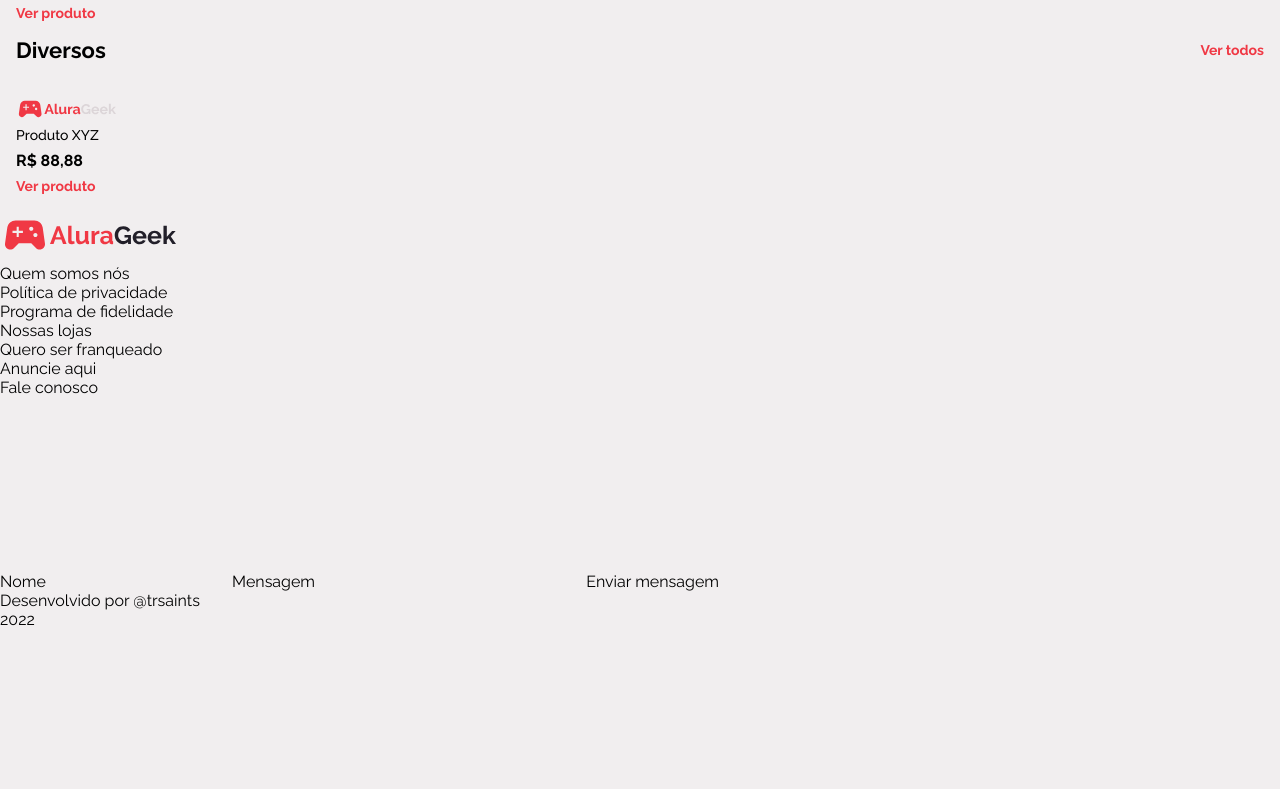
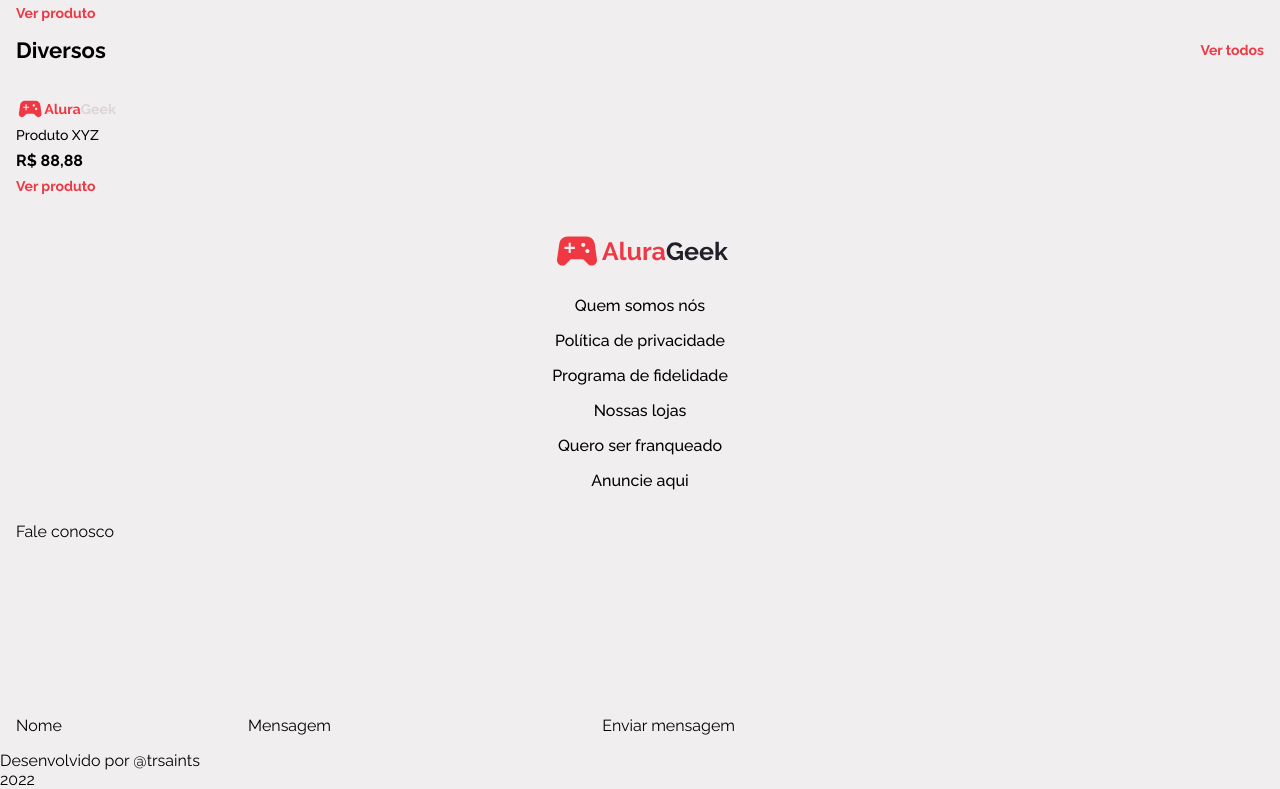
Before and after one commit to trsaints/challenge-ecommerce, a website: page index.html in a window 1280 px wide. Shown: the part 588-1377 px from the top of the page. Before the commit the page ends 1217 px from the top, so only its background shows below. Drawn offline with Linux system fonts and the light colour scheme.

Commit message:
Adicionado estilo para seção "info"

```diff
--- /dev/null
+++ b/app/styles/info.css
@@ -0,0 +1,19 @@
+.info {
+  padding: 1rem;
+}
+
+.info__navigation {
+  text-align: center;
+  margin-bottom: 2rem;
+}
+
+.navigation__list {
+  display: flex;
+  flex-direction: column;
+  gap: 1rem;
+  font-weight: 500;
+}
+
+.info__logo {
+  display: inline-block;
+}
--- a/app/styles/main.css
+++ b/app/styles/main.css
@@ -3,6 +3,7 @@
 @import url('./header.css');
 @import url('./main-hero.css');
 @import url('./main-products.css');
+@import url('./info.css');
 
 :root {
   --c-white: #f1eeef;
```
